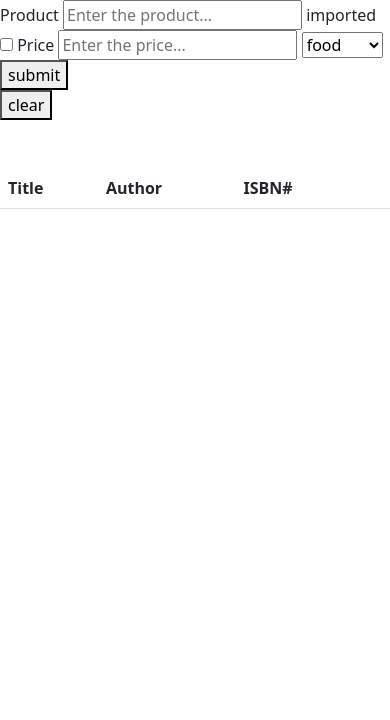
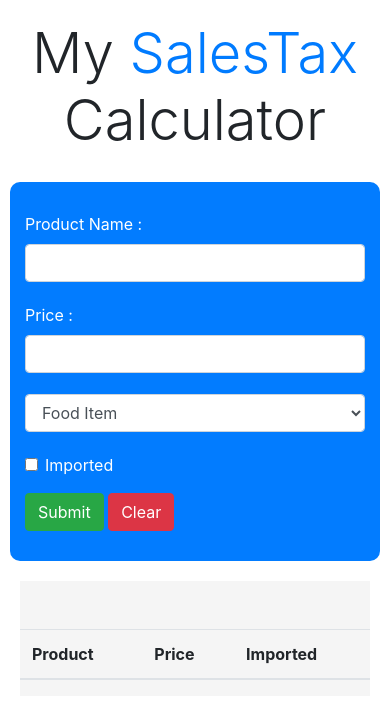
Before and after one commit to Kamleshmehta1/tax-calc, a plain HTML site: page index.html in a window 390 px wide. Drawn offline with nearby package versions, Linux system fonts and the light colour scheme.

Commit message:
tax-calc

```diff
--- a/index.html
+++ b/index.html
@@ -5,41 +5,62 @@
   <meta charset="UTF-8">
   <meta http-equiv="X-UA-Compatible" content="IE=edge">
   <meta name="viewport" content="width=device-width, initial-scale=1.0">
+  <script src="./script.js" defer></script>
+  <link rel="stylesheet" href="./style.css">
+  <link rel="stylesheet" href="https://cdn.jsdelivr.net/npm/bootstrap@4.4.1/dist/css/bootstrap.min.css"
+    integrity="sha384-Vkoo8x4CGsO3+Hhxv8T/Q5PaXtkKtu6ug5TOeNV6gBiFeWPGFN9MuhOf23Q9Ifjh" crossorigin="anonymous">
   <title>Document</title>
-    <link rel="stylesheet" href="https://cdn.jsdelivr.net/npm/bootstrap@5.1.3/dist/css/bootstrap.min.css" integrity="sha384-1BmE4kWBq78iYhFldvKuhfTAU6auU8tT94WrHftjDbrCEXSU1oBoqyl2QvZ6jIW3" crossorigin="anonymous">
-    <script src="https://cdn.jsdelivr.net/npm/bootstrap@5.1.3/dist/js/bootstrap.bundle.min.js" integrity="sha384-ka7Sk0Gln4gmtz2MlQnikT1wXgYsOg+OMhuP+IlRH9sENBO0LRn5q+8nbTov4+1p" crossorigin="anonymous"></script>
-    <link rel="stylesheet" href="style.css">
-    <script src="script.js" defer></script>
 </head>
 
 <body>
-    <form class="form" onsubmit="event.preventDefault(),handleSubmit()">
-        <label for="p-name">Product</label>
-        <input class="product-name" id="p-name" type="text" placeholder="Enter the product...">
-        <label for="import">imported</label>
-        <input class="imported" id="import" type="checkbox">
-        <label for="price">Price</label>
-        <input class="product-price" id="price" type="number" step="0.01" placeholder="Enter the price...">
-        <select name="cars" id="cars">
-            <option value="food">food</option>
-            <option value="medical">medical</option>
-            <option value="books">books</option>
-            <option value="others">others</option>
+  <header>
+    <h1 class="display-4 text-center">
+      <i class="fas fa-book-open text-primary"></i> My <span class="text-primary">SalesTax </span>Calculator
+    </h1>
+    <!-- <h1 class="header">Sales Tax Calculator</h1> -->
+  </header>
+  <div class="main-container">
+    <div class="container">
+      <form autocomplete="off">
+        <div class="form-group">
+          <label for="prod">Product Name : </label>
+          <input type="text" id="prod" class="prod form-control">
+        </div>
+        <div class="form-group">
+          <label for="price">Price : </label>
+          <input type="number" id="price" class="price form-control">
+        </div>
+        <div class="form-group">
+          <select class="form-control item-value" id="item-value">
+            <option value="food">Food Item</option>
+            <option value="books">Book</option>
+            <option value="medical">Medical Item</option>
+            <option value="others">Other Item</option>
           </select>
-        <button type="submit">submit</button>
+        </div>
+        <div class="form-group form-check">
+          <input type="checkbox" id="checkbox" class="checkbox form-check-input">
+          <label class="form-check-label">Imported</label>
+        </div>
+        <button type="button" onclick="handleSubmit()" class="btn btn-success">Submit</button>
+        <button type="button" onclick="clearList()" class="btn btn-danger">Clear</button>
       </form>
-    <button onclick="clearList()">clear</button>
+    </div>
+    <div class="second-container">
       <table class="table table-striped mt-5">
         <thead>
           <tr>
-                <th>Title</th>
-                <th>Author</th>
-                <th>ISBN#</th>
-                <th></th>
+            <th>Product</th>
+            <th>Price</th>
+            <th>Imported</th>
           </tr>
         </thead>
-        <tbody id="book-list"></tbody>
+        <tbody id="book-list">
+        </tbody>
       </table>
+      <div class="total-data"></div>
+    </div>
+  </div>
 </body>
 
 </html>
--- a/script.js
+++ b/script.js
@@ -3,48 +3,56 @@
 // • Import duty is an additional tax applicable on all imported goods at a rate of 5%, with no
 // exemptions
 
-const form = document.querySelector(".form");
-const productName = document.querySelector(".product-name");
-const imported = document.querySelector(".imported");
-const productPrice = document.querySelector(".product-price");
-const dropDownItem = document.querySelector("#cars");
+const productName = document.querySelector(".prod");
+const imported = document.querySelector(".checkbox");
+const productPrice = document.querySelector(".price");
+const dropDownItem = document.querySelector("#item-value");
+let priceValue = 0;
+let totalInt = 0;
 
 let objData = {
-  books: [{ name: "harry", price: 30, imported: true }],
-  food: [{ name: "pizza", price: 300, imported: true }],
+  books: [],
+  food: [],
   medical: [],
   others: [],
 };
 
-let createTable = (itemList) => {
-  const list = document.querySelector("#book-list");
+function createTable() {
+  let mainData = JSON.parse(localStorage.getItem("data"));
+  let list = document.querySelector("#book-list");
+  list.innerHTML = "";
 
-  itemList.map(
-    (ele) =>
-      (list.innerHTML = `
-    <tr>
-  <td>${ele.name}</td>
-  <td>${ele.price}</td>
-  <td>${ele.imported}</td>
-  </tr>
-`)
-  );
-};
-
-let mainData = JSON.parse(localStorage.getItem("data"));
-
-for (let x in mainData) {
-  createTable(mainData[x]);
+  for (let itemList in mainData) {
+    let sum = 0;
+    if (mainData[itemList].length != 0) {
+      mainData[itemList].forEach((ele, index) => {
+        sum += ele.price;
+        let val = "element" + `${index}`;
+        val = document.createElement("tr");
+        val.innerHTML = `
+          <td>${ele.name}</td>
+          <td>${ele.price}</td>
+          <td>${ele.imported}</td>
+`;
+        list.appendChild(val);
+      });
+      let totalData = document.querySelector(".total-data");
+      totalData.innerHTML = `<h3>SALES TAX: ${totalInt}</h3><h3>TOTAL AMOUNT: ${sum}</h3>`;
+    }
+  }
 }
 
-const handleSubmit = (e) => {
-  if (dropDownItem.value === "" || productPrice === "") {
+createTable();
+
+const handleSubmit = () => {
+  if (dropDownItem.value === "" || productPrice.value === "") {
     alert("invalid input");
     return;
   }
-  let priceValue = Number(price.value);
+  priceValue = Number(price.value);
 
   if (imported.checked) {
+    totalInt += priceValue * 0.05;
     priceValue += priceValue * 0.05;
     if (
       dropDownItem.value !== "food" ||
@@ -54,9 +62,8 @@ const handleSubmit = (e) => {
       priceValue += priceValue * 0.1;
     }
   } else {
-    console.log(dropDownItem.value);
     if (dropDownItem.value === "others") {
-      console.log("entered");
+      totalInt += priceValue * 0.1;
       priceValue += priceValue * 0.1;
     }
   }
@@ -66,11 +73,10 @@ const handleSubmit = (e) => {
     price: Math.round(priceValue * 100) / 100,
     imported: imported.checked,
   });
+  totalInt = Math.round(totalInt * 100) / 100;
   localStorage.setItem("data", JSON.stringify(objData));
 
-  for (let x in objData) {
-    createTable(objData[x]);
-  }
+  createTable();
 };
 
 const clearList = () => {
--- a/style.css
+++ b/style.css
@@ -0,0 +1,110 @@
+@import url("https://fonts.googleapis.com/css?family=PT+Sans");
+
+* {
+  margin: 0;
+}
+
+body {
+  background: #fff;
+  font-family: "PT Sans", sans-serif;
+}
+
+.main-container {
+  display: flex;
+  width: 100%;
+  justify-content: center;
+  align-items: flex-start;
+  flex-wrap: wrap;
+  height: auto;
+  padding: 100px;
+}
+
+.container {
+  margin-right: 10px;
+  flex: 40%;
+  width: 100%;
+  border-radius: 10px;
+  background-color: whitesmoke;
+  background-color: #027cff;
+  padding: 30px;
+  color: #fff;
+}
+
+.second-container {
+  margin-left: 10px;
+  flex: 50%;
+  background-color: whitesmoke;
+}
+
+@media screen and (max-width: 800px) {
+  .container,
+  .second-container {
+    flex: 100%;
+    margin: 10px;
+  }
+
+  .main-container {
+    padding: 10px;
+  }
+}
+input::-webkit-outer-spin-button,
+input::-webkit-inner-spin-button {
+  -webkit-appearance: none;
+  margin: 0;
+}
+input[type="number"] {
+  -moz-appearance: textfield;
+}
+.display-4 {
+  margin-top: 20px;
+}
+.header {
+  text-align: center;
+  color: #333;
+  margin-top: 30px;
+}
+
+h5 {
+  margin-top: 20px;
+}
+
+a {
+  color: #333;
+}
+
+a:hover {
+  color: #da5767;
+  text-decoration: none;
+}
+
+.card {
+  border: 0.4rem solid #f8f9fa;
+  top: 10%;
+}
+
+.form-control {
+  background-color: #f8f9fa;
+  padding: 20px;
+  padding: 25px 15px;
+  margin-bottom: 1.3rem;
+}
+
+.form-control:focus {
+  color: #000000;
+  background-color: #ffffff;
+  border: 3px solid #da5767;
+  outline: 0;
+  box-shadow: none;
+}
+
+.btn {
+  padding: 0.6rem 1.2rem;
+  background: #da5767;
+  border: 2px solid #da5767;
+}
+
+.btn-primary:hover {
+  background-color: #df8c96;
+  border-color: #df8c96;
+  transition: 0.3s;
+}
```
Also changed, not shown: 1 other file. Lines whose indentation alone changed are shown as unchanged.
